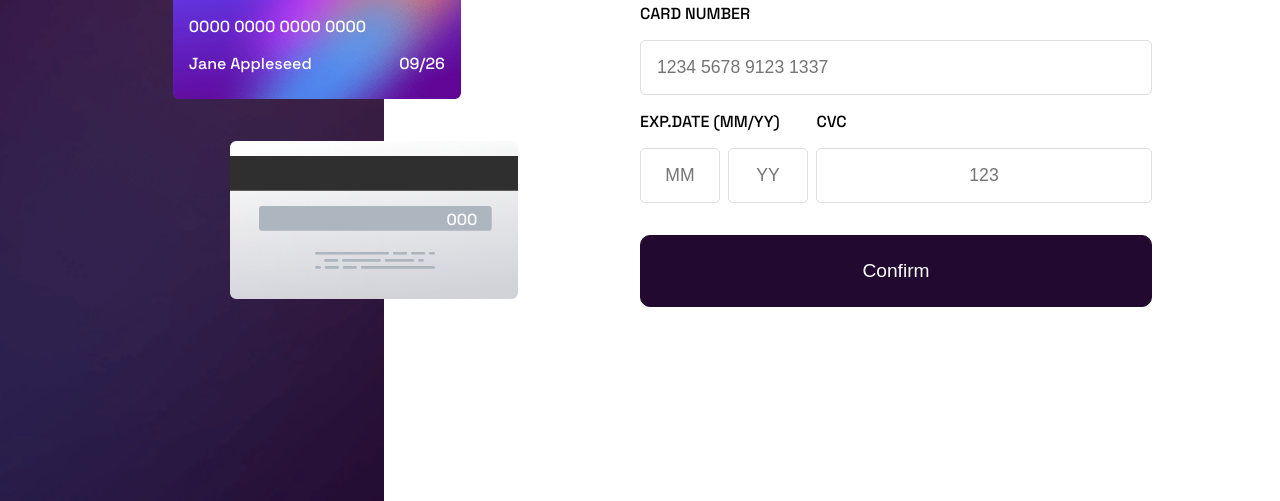
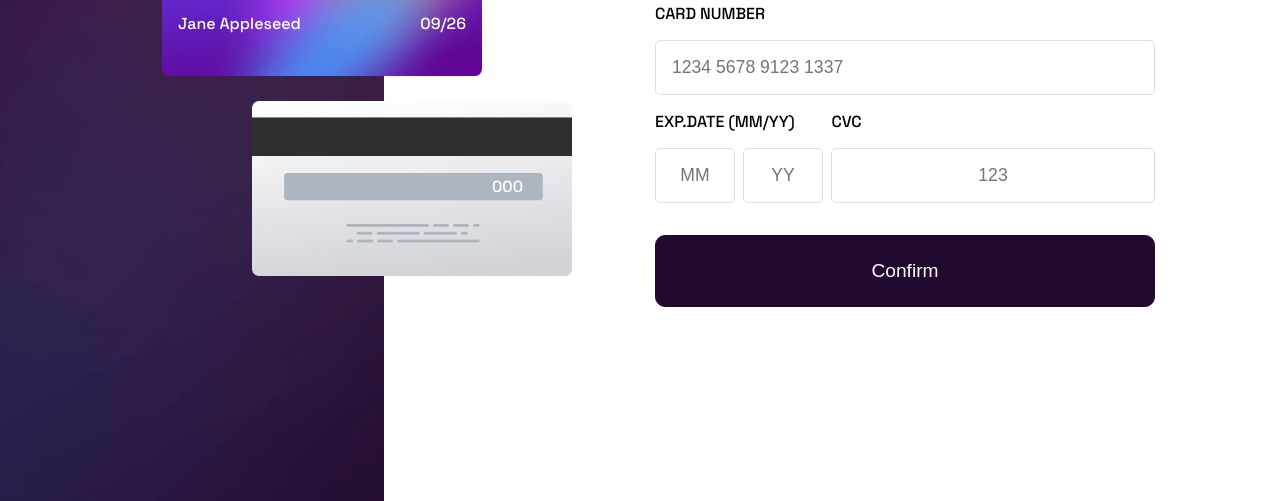
Before and after one commit to Stamwill/interactive-card, a plain HTML site: page index.html in a window 1280 px wide. Shown: the part 299-800 px from the top of the page. Drawn offline with Linux system fonts and the light colour scheme.

Commit message:
[style.css] Change hero to Grid to reposition cards

```diff
--- a/style.css
+++ b/style.css
@@ -28,6 +28,9 @@ html {
 }
 
 .hero {
+  display: grid;
+  grid-template-columns: minmax(1%, 35%) repeat(10, 30px) minmax(1%, 35%);
+  grid-template-rows: repeat(5, 50px);
   position: relative;
   height: 40vh;
 }
@@ -52,13 +55,13 @@ html {
 }
 
 .cardBack {
-  left: 12%;
-  top: 10%;
+  grid-column: 3;
+  grid-row: 2;
 }
 
 .cardFront {
-  top: 40%;
-  left: 5%;
+  grid-column: 2;
+  grid-row: 4;
 }
 
 /* End card positioning on hero */
@@ -127,6 +130,11 @@ html {
   border-radius: 5px;
 }
 
+.input:focus,
+.input:active {
+  outline-color: var(--error);
+}
+
 .numberInput::-webkit-inner-spin-button,
 .numberInput::-webkit-outer-spin-button {
   -webkit-appearance: none;
@@ -179,17 +187,11 @@ html {
   background-color: var(--dark-violet);
 }
 
+/* Media queries */
+
 @media screen and (min-width: 700px) {
   .form {
-    width: 40vw;
-  }
-
-  .cardBack {
-    left: 35%;
-  }
-
-  .cardFront {
-    left: 30%;
+    width: 500px;
   }
 }
 
@@ -201,6 +203,7 @@ html {
   }
 
   .hero {
+    grid-template-rows: repeat(20, 5%);
     height: 100vh;
     width: 30vw;
   }
@@ -211,14 +214,22 @@ html {
     width: 30vw;
   }
 
+  .card {
+    width: 20rem;
+  }
+
   .cardBack {
-    left: 60%;
-    top: 55%;
+    grid-row: 11;
+    grid-column: 9;
   }
 
   .cardFront {
-    top: 30%;
-    left: 45%;
+    grid-row: 6;
+    grid-column: 6;
+  }
+
+  .cvc {
+    top: 59px;
   }
 
   .form {
```
